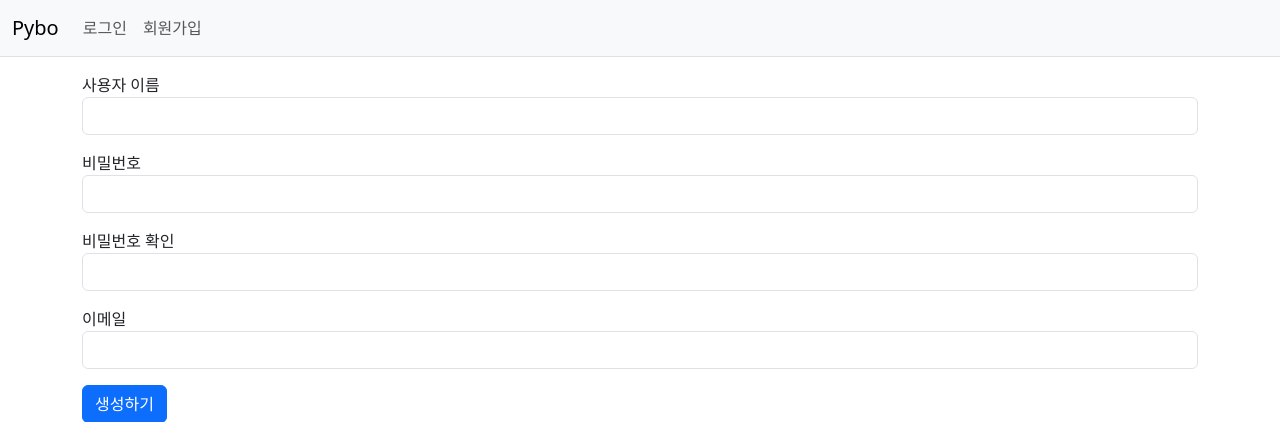
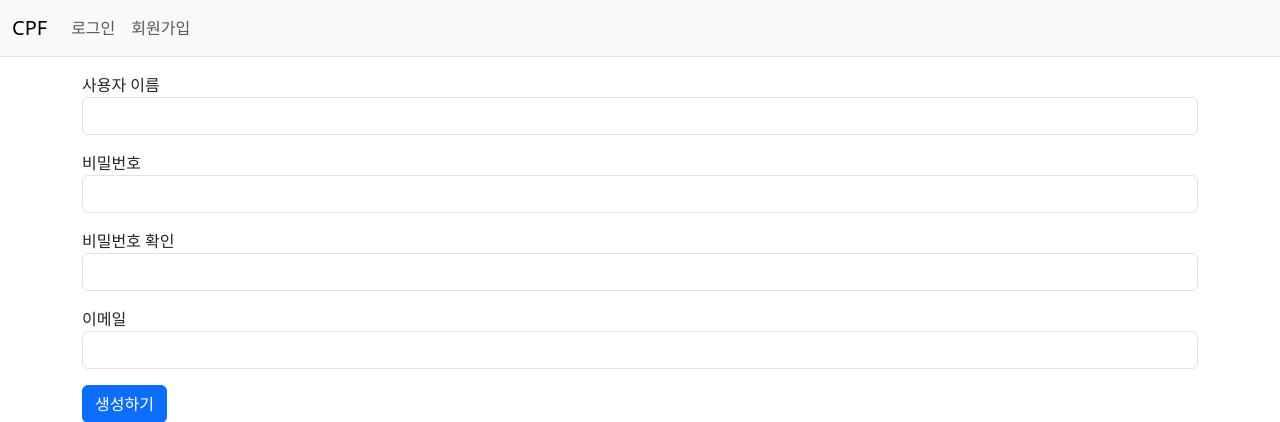
Before and after one commit to siyorr/CPF, a Django app: page /common/signup/ in a window 1280 px wide. Shown: the top 422 px of the page. Run offline with Django 5.2, Linux system fonts and the light colour scheme; some libraries are stand-ins or nearby versions.

Commit message:
타이틀 변경

```diff
--- a/templates/base.html
+++ b/templates/base.html
@@ -9,7 +9,7 @@
     <link rel="stylesheet" type="text/css" href="{% static 'bootstrap.min.css' %}">
     <!-- pybo CSS -->
     <link rel="stylesheet" type="text/css" href="{% static 'style.css' %}">
-    <title>Hello, pybo!</title>
+    <title>Cplatform!</title>
 </head>
 <body>
 <!-- 네비게이션바 -->
--- a/templates/navbar.html
+++ b/templates/navbar.html
@@ -1,7 +1,7 @@
 <!-- 네비게이션바 -->
 <nav class="navbar navbar-expand-lg navbar-light bg-light border-bottom">
     <div class="container-fluid">
-        <a class="navbar-brand" href="{% url 'pybo:index' %}">Pybo</a>
+        <a class="navbar-brand" href="{% url 'pybo:index' %}">CPF</a>
         <button class="navbar-toggler" type="button"
                 data-bs-toggle="collapse"
                 data-bs-target="#navbarSupportedContent"
```
